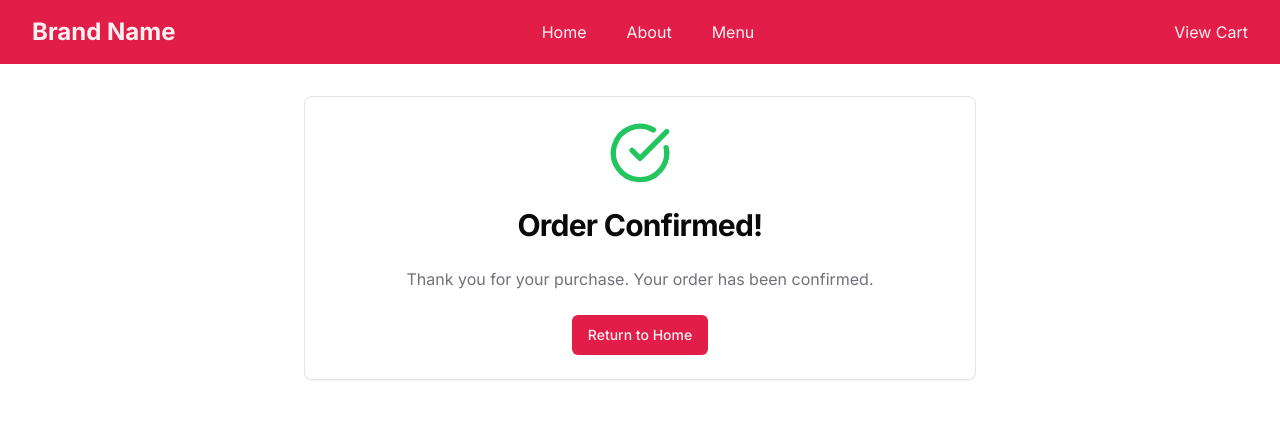
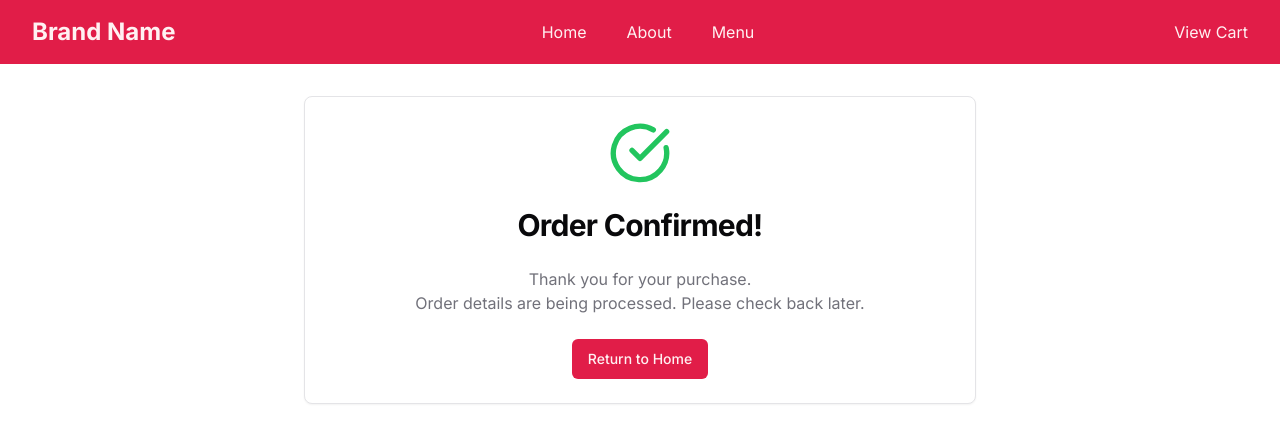
Before and after one commit to mgz11/coffee-site, a Next.js app: page /stripe/purchase-success in a window 1280 px wide. Shown: the top 442 px of the page. Built offline with nearby package versions, Linux system fonts and the light colour scheme.

Commit message:
added order number to success page

```diff
--- a/src/app/(customerFacing)/checkout/_components/CheckoutForm.tsx
+++ b/src/app/(customerFacing)/checkout/_components/CheckoutForm.tsx
@@ -108,7 +108,7 @@ function Form({
 						.then((data) => {
 							// Redirect to success page after submitting order
 							console.log("Order submitted:", data);
-							window.location.href = `${process.env.NEXT_PUBLIC_SERVER_URL}/stripe/purchase-success`;
+							window.location.href = `${process.env.NEXT_PUBLIC_SERVER_URL}/stripe/purchase-success?orderId=${data.orderId}`;
 						})
 						.catch((error) => {
 							console.error("Error submitting order:", error);
--- a/src/app/(customerFacing)/stripe/purchase-success/page.tsx
+++ b/src/app/(customerFacing)/stripe/purchase-success/page.tsx
@@ -1,3 +1,5 @@
+"use client";
+
 import { Button } from "@/components/ui/button";
 import {
 	Card,
@@ -8,8 +10,15 @@ import {
 } from "@/components/ui/card";
 import Link from "next/link";
 import { CheckCircle } from "lucide-react";
+import { useSearchParams } from "next/navigation";
 
 export default function SuccessPage() {
+	const searchParams = useSearchParams();
+	const orderId = searchParams.get("orderId");
+
+	const orderNumber =
+		typeof orderId === "string" ? orderId.substring(0, 8) : null;
+
 	return (
 		<div className="container mx-auto px-4 py-8">
 			<Card className="max-w-2xl mx-auto">
@@ -19,7 +28,12 @@ export default function SuccessPage() {
 				</CardHeader>
 				<CardContent className="space-y-4">
 					<div className="text-center text-muted-foreground">
-						<p>Thank you for your purchase. Your order has been confirmed.</p>
+						<p>Thank you for your purchase.</p>
+						{orderNumber ? (
+							<p>Order Number: {orderNumber}</p>
+						) : (
+							<p>Order details are being processed. Please check back later.</p>
+						)}
 					</div>
 				</CardContent>
 				<CardFooter className="flex justify-center">
```
Also changed, not shown: 1 other file (tests, documents, lock files or other folders).
